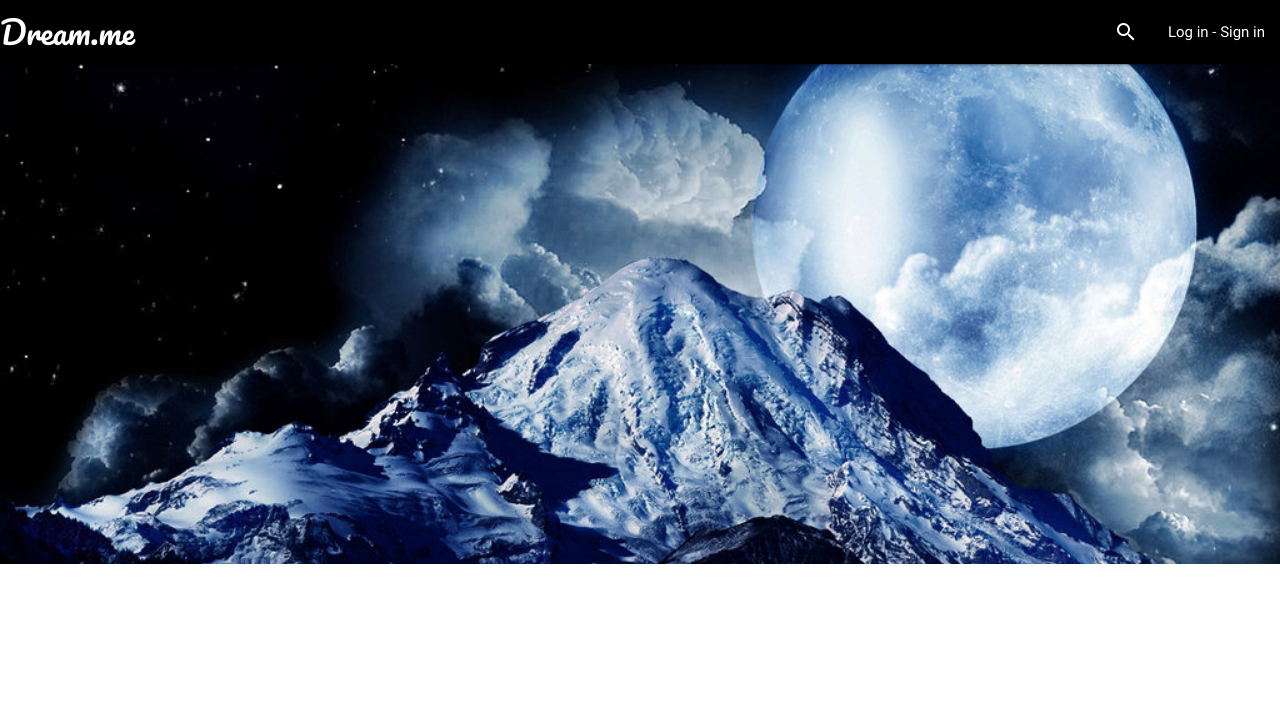
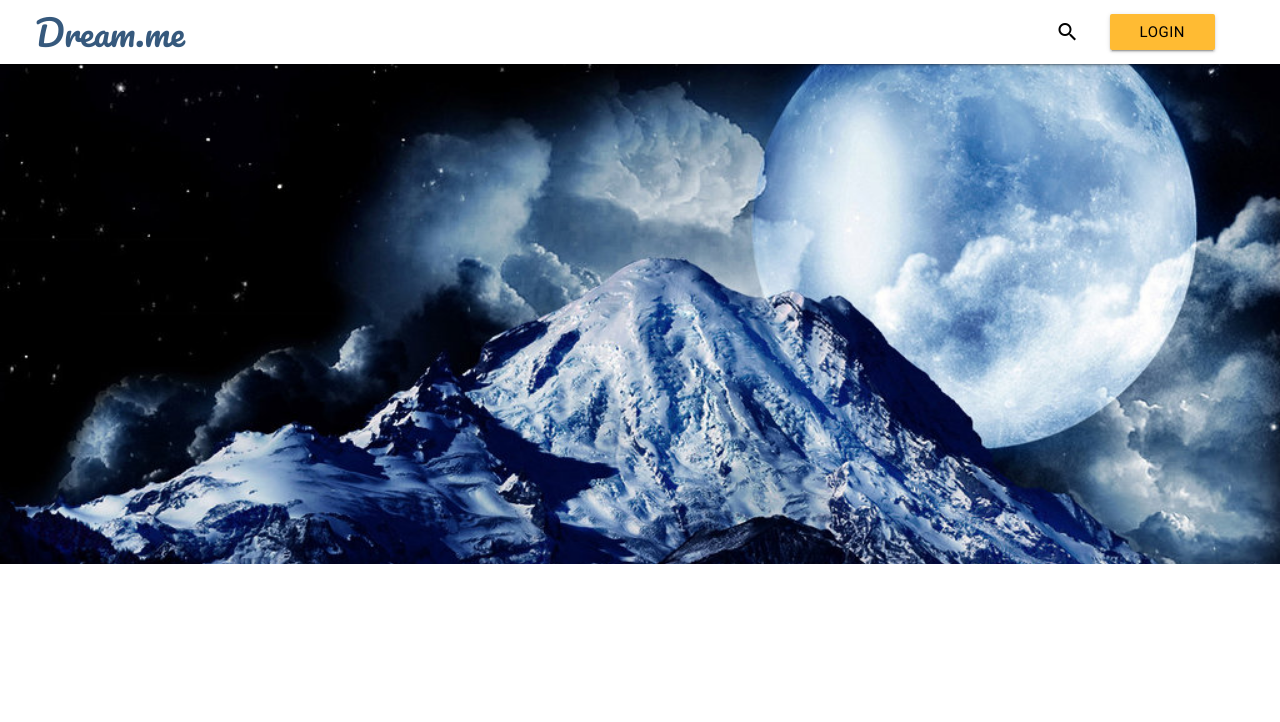
Before and after one commit to ngrt/Dream_Me, a PHP site: page / in a window 1280 px wide. Shown: the top 722 px of the page. Run offline with PHP 8.4, Linux system fonts and the light colour scheme; data that the repository does not hold is empty; some libraries are stand-ins or nearby versions.

Commit message:
Changed placements and colors + pagination, logo etc

```diff
--- a/css/index_style.css
+++ b/css/index_style.css
@@ -3,41 +3,38 @@
 	vertical-align: middle;
 }*/
 
-.brand-logo {
+nav .brand-logo {
 	font-family: 'Pacifico', cursive;
-	color: black;
+	color: #36597d;
 	font-size: 35px;
+	margin-left: 35px;
 }
 
 .nav-wrapper {
-	background-color: black;
+	background-color: white;
 }
 
-.footer {
-	display: flex;
-	justify-content: center;
-	position: absolute;
-	bottom: 0;
-	left: 0;
-	right: 0;
+nav .nav-wrapper {
+	padding-right: 50px;
+}
+
+nav ul a{
+	color: black;
+}
+
+.btn {
+	color: black;
+	background-color: #ffbb33;
 }
 
 img {
-	max-width:100%;
+	max-width:auto
 }
 
-.space-between {
-	display: flex;
-	justify-content: space-between;
-}
-@media only screen and (max-width : 992px) {
-  .parallax img {
-    max-height: 130%; /* or a little bit higher */
-  }
+.pagination {
+	text-align: center;
 }
 
-@media only screen and (min-width: 993px) {
-  .parallax img {
-    max-height: 170%; /* or higher percentages. It's up to your taste */
-  }
+.parallax-container {
+	margin-bottom: 20px;
 }
--- a/index.php
+++ b/index.php
@@ -25,7 +25,7 @@ require "bdd_pdo.php";
 <body>
 
 	<header>
-		<div class="navbar">
+		<div class="navbar-fixed">
 		<nav>
 		<div class="nav-wrapper">
 			<a href="#" class="brand-logo">Dream.me</a>
@@ -46,7 +46,6 @@ require "bdd_pdo.php";
      		<input type="submit" value="Search">
      		</form>
      	</div></li> -->
-		<li>
 		<?php
 		if (isset($_COOKIE["username"]) || isset($_SESSION["username"]))
 		{
@@ -54,9 +53,6 @@ require "bdd_pdo.php";
 			{
 				$_SESSION["username"] = $_COOKIE["username"];
 			}
-			echo "<a href='./logout.php'>Log out</a>";
-		?></li><li><?php
-			echo "<a href='./my_account.php'>My account</a>";
 			$isadmin = $bdd->prepare("SELECT admin FROM users WHERE username = :username");
 			$isadmin->execute(array(
 				'username' => $_SESSION["username"]));
@@ -67,10 +63,15 @@ require "bdd_pdo.php";
 			{
 				echo "<a href='./admin.php'>Settings [Admin mode]</a>";
 			}
+		?></li><li><?php
+			echo "<a href='./my_account.php'>My account</a>";
+		?></li><li><?php
+			echo "<a href='./logout.php'>Log out</a>";
 		}
 		else
 		{
-			echo "<a href='./login.php'>Log in - Sign in</a>";
+			?></li><li><?php
+			echo "<a href='./login.php' class='waves-effect waves-light btn'>Login</a>";
 		}
 
 	?></li></ul></div></nav></div>
@@ -80,7 +81,6 @@ require "bdd_pdo.php";
     <div class="parallax"><img src="img/slide1.jpg"></div>
   </div>
 
-<div class="section white">
 	<div class="row container"><?php
 
 // Affichage tableau avec produits avec un maximum de produits par page défini par :
@@ -95,8 +95,8 @@ require "bdd_pdo.php";
 	while($dream = $result->fetch()) {
 	?>
 <!-- REQUETES SUR LES IMAGES STOCKEES DANS IMG SRC-->
-	<div class="col s12 m6 l4">
-		<div class="card">
+	<div class="row col s12 m6 l4">
+		<div class="card z-depth-3">
             <div class="card-image">
               	<a href="product.php?product=<?php echo $dream['name'] ?>"><img src="img/slide1.jpg"><span class="card-title"><?php echo $dream['name'] ?></span>
               </a>
@@ -104,9 +104,9 @@ require "bdd_pdo.php";
         </div>
     </div>
 	<?php
-	}; ?>
+	}; ?> </div>
 
-	<footer class="footer">
+
 		<?php
 		// Pagination
 		$req = "SELECT COUNT(ID) AS totalprod FROM products";
@@ -114,7 +114,9 @@ require "bdd_pdo.php";
 		$count = $result->fetch(PDO::FETCH_ASSOC);
 		$total_pages = ceil($count["totalprod"] / $results_per_page);
 
-		?><ul class="pagination"><?php
+		?>
+		<div class="row">
+		<ul class="pagination"><?php
 
 		for ($i=1; $i<=$total_pages; $i++) {
 			//if ($i == $page)
@@ -122,7 +124,9 @@ require "bdd_pdo.php";
 		};
 		?>
 		</ul>
-	</footer>
+	</div>
+<footer>
+</footer>
 	</div>
 </div>
 	<!--Import jQuery before materialize.js-->
```
